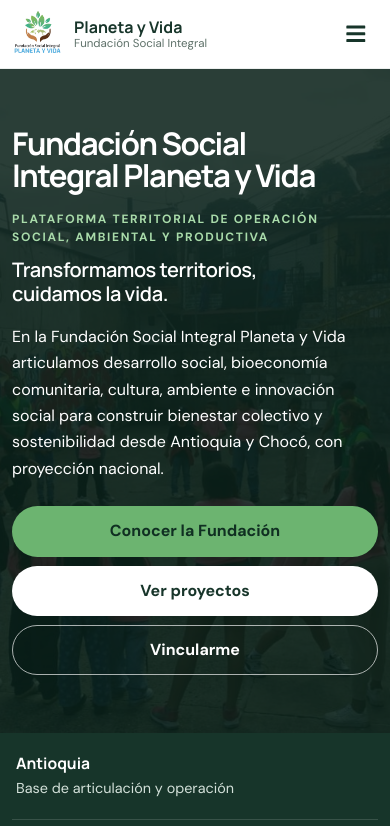
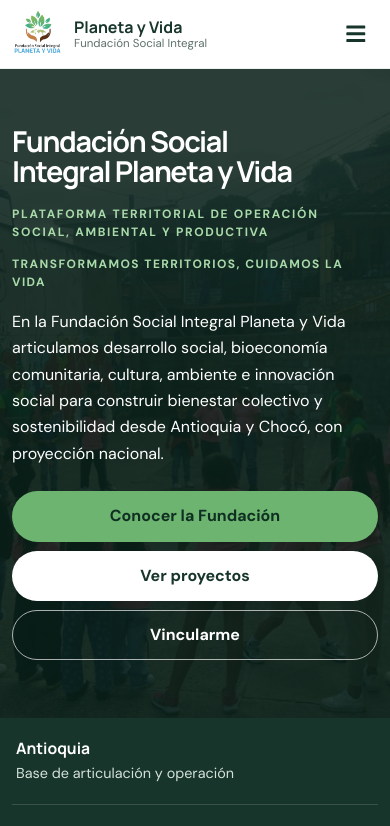
Before and after one commit to luismario140/web-fundacion-planeta-y-vida, a React (Vite) app: page / in a window 390 px wide. Shown: the top 826 px of the page. Built offline with nearby package versions, Linux system fonts and the light colour scheme.

Commit message:
Actualicé Pagina Inicio

```diff
--- a/src/pages/Inicio.jsx
+++ b/src/pages/Inicio.jsx
@@ -28,7 +28,9 @@ function Inicio() {
           <span className="eyebrow eyebrow--light">
             Plataforma territorial de operación social, ambiental y productiva
           </span>
-          <h1>Transformamos territorios, cuidamos la vida.</h1>
+          <span className="home-hero__tagline">
+            Transformamos territorios, cuidamos la vida
+          </span>
           <p>
             En la Fundación Social Integral Planeta y Vida articulamos desarrollo
             social, bioeconomía comunitaria, cultura, ambiente e innovación
--- a/src/styles/index.css
+++ b/src/styles/index.css
@@ -253,24 +253,28 @@ p {
 }
 
 .home-hero__foundation {
-  font-size: clamp(2.7rem, 5vw, 4.8rem);
+  font-size: clamp(2.45rem, 4.5vw, 4.25rem);
   letter-spacing: -0.055em;
   line-height: 1.04;
   margin-bottom: 24px;
   max-width: 900px;
 }
 
-.home-hero h1 {
-  font-size: clamp(1.45rem, 2.4vw, 2.2rem);
-  font-weight: 600;
-  letter-spacing: -0.025em;
-  max-width: 720px;
+.home-hero__tagline {
+  color: #a9dbaa;
+  display: block;
+  font-size: 0.82rem;
+  font-weight: 800;
+  letter-spacing: 0.12em;
+  line-height: 1.5;
+  margin: 3px 0 22px;
+  text-transform: uppercase;
 }
 
 .home-hero p {
   color: #e3ece7;
   font-size: clamp(0.96rem, 1.3vw, 1.08rem);
-  margin: 24px 0 34px;
+  margin: 0 0 34px;
   max-width: 790px;
 }
 
@@ -898,16 +902,15 @@ p {
     background: rgba(8, 31, 23, 0.86);
   }
 
-  .home-hero h1 {
-    font-size: clamp(1.25rem, 5.8vw, 1.55rem);
-    letter-spacing: -0.02em;
-    line-height: 1.2;
+  .home-hero__foundation {
+    font-size: clamp(1.85rem, 9vw, 2.4rem);
+    letter-spacing: -0.045em;
+    margin-bottom: 18px;
   }
 
-  .home-hero__foundation {
-    font-size: clamp(2rem, 10vw, 2.65rem);
-    letter-spacing: -0.045em;
-    margin-bottom: 18px;
+  .home-hero__tagline {
+    font-size: 0.75rem;
+    margin: 2px 0 18px;
   }
 
   .home-hero p {
@@ -1103,17 +1106,12 @@ p {
     min-height: 530px;
   }
 
-  .home-hero h1,
   .page-hero h1 {
     font-size: 1.8rem;
   }
 
-  .home-hero h1 {
-    font-size: 1.25rem;
-  }
-
   .home-hero__foundation {
-    font-size: 1.95rem;
+    font-size: 1.8rem;
   }
 
   .button-group .button {
```
